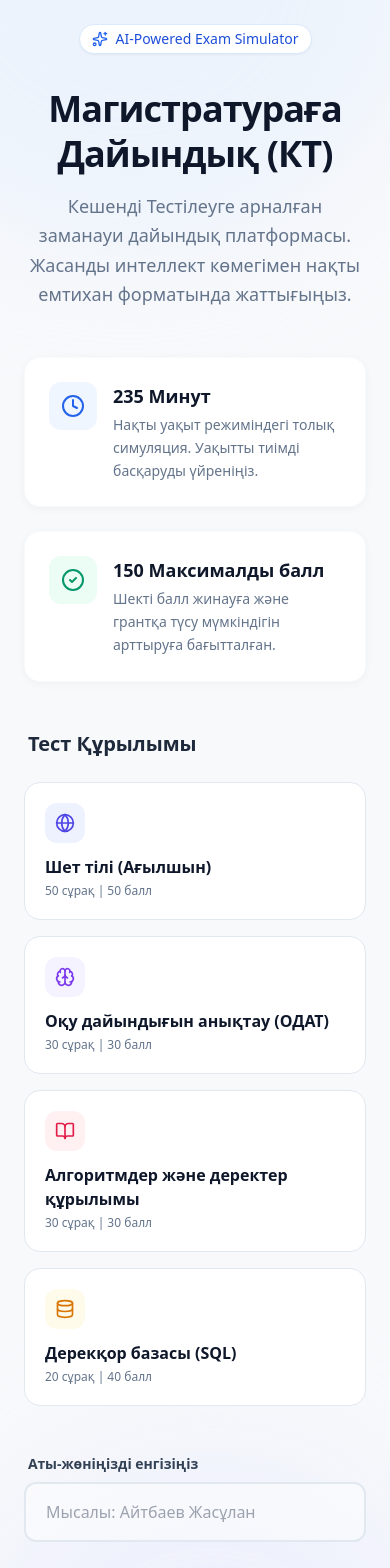
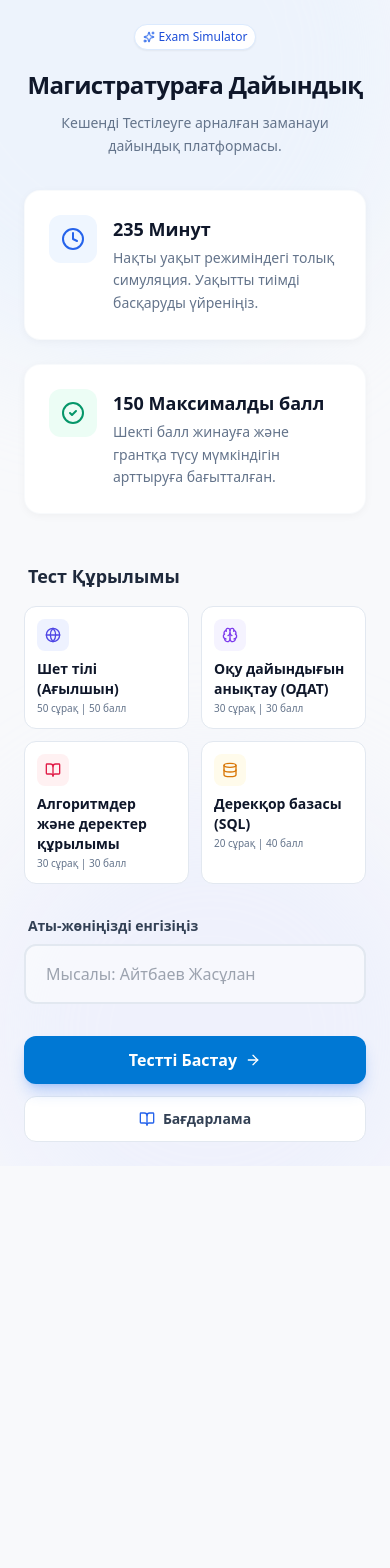
Before and after one commit to syrymkyrkynbay05-ai/magistracy-prep-ai, a React (Vite) app: page /home in a window 390 px wide. Shown: the top 1568 px of the page. After the commit the page ends 1166 px from the top, so only its background shows below. Built offline with nearby package versions, Linux system fonts and the light colour scheme.

Commit message:
feat: add mobile-responsive design for phone users

```diff
--- a/components/TestScreen.tsx
+++ b/components/TestScreen.tsx
@@ -151,17 +151,17 @@ const TestScreen: React.FC<TestScreenProps> = ({ questions, durationMinutes, onF
 
   return (
     <div className="flex flex-col h-screen bg-[#F8F9FB] font-sans overflow-hidden">
-      {/* 1. Full Width Top Header (Dark Blue) */}
-      <header className="bg-[#348FE2] h-[48px] flex items-center justify-between px-4 text-white shadow-md z-50 shrink-0">
-          <div className="flex items-center gap-4">
-              <Menu className="w-6 h-6 cursor-pointer opacity-90 hover:opacity-100" />
-              <div className="font-semibold text-sm md:text-base tracking-wide flex items-center gap-2">
+      {/* 1. Full Width Top Header (Dark Blue) - Mobile Responsive */}
+      <header className="bg-[#348FE2] h-[48px] md:h-[48px] flex items-center justify-between px-2 md:px-4 text-white shadow-md z-50 shrink-0">
+          <div className="flex items-center gap-2 md:gap-4">
+              <Menu className="w-5 h-5 md:w-6 md:h-6 cursor-pointer opacity-90 hover:opacity-100" />
+              <div className="font-semibold text-xs md:text-base tracking-wide flex items-center gap-2 truncate max-w-[120px] md:max-w-none">
                  <span>{userName || 'Пердеев Азамат'}</span>
               </div>
           </div>
           <button
               onClick={handleNextSubject}
-              className="bg-white text-[#348FE2] px-4 py-1 rounded-[3px] text-xs font-bold hover:bg-slate-50 transition shadow-sm uppercase tracking-tight"
+              className="bg-white text-[#348FE2] px-2 md:px-4 py-1 rounded-[3px] text-[10px] md:text-xs font-bold hover:bg-slate-50 transition shadow-sm uppercase tracking-tight whitespace-nowrap"
           >
               Келесі пән &gt;
           </button>
@@ -170,8 +170,8 @@ const TestScreen: React.FC<TestScreenProps> = ({ questions, durationMinutes, onF
       {/* 2. Main Layout (Sidebar + Content) */}
       <div className="flex flex-1 overflow-hidden">
 
-          {/* Sidebar (Left, Fixed Width, Color #56CCF2) */}
-          <div className="w-[100px] bg-[#56CCF2] flex flex-col items-center py-4 text-white border-r border-[#4DBBE0] z-40">
+          {/* Sidebar (Left, Fixed Width) - Hidden on Mobile */}
+          <div className="hidden md:flex w-[100px] bg-[#56CCF2] flex-col items-center py-4 text-white border-r border-[#4DBBE0] z-40">
               {/* Tools */}
               <div className="flex flex-col gap-4 w-full">
                   {tools.map((tool, index) => (
@@ -232,30 +232,31 @@ const TestScreen: React.FC<TestScreenProps> = ({ questions, durationMinutes, onF
               <div className="flex-1 overflow-y-auto bg-white p-4 md:px-8 md:py-6">
                   <div className="max-w-6xl mx-auto h-full flex flex-col">
 
-                      {/* Nav Bar */}
-                      <div className="flex items-center justify-between pb-4 border-b-2 border-slate-200 mb-6">
+                      {/* Nav Bar - Mobile Responsive */}
+                      <div className="flex flex-col md:flex-row items-center justify-between pb-4 border-b-2 border-slate-200 mb-4 md:mb-6 gap-3 md:gap-0">
                           <button
                               onClick={handlePrev}
                               disabled={currentIndex === 0}
-                              className="bg-[#3498DB] text-white px-5 py-2 rounded-[4px] text-sm font-bold shadow hover:bg-[#2980B9] disabled:opacity-50 disabled:shadow-none transition-colors"
+                              className="w-full md:w-auto bg-[#3498DB] text-white px-4 md:px-5 py-2 rounded-[4px] text-sm font-bold shadow hover:bg-[#2980B9] disabled:opacity-50 disabled:shadow-none transition-colors order-2 md:order-1"
                           >
-                              &lt; Алдыңғы сұрақ
+                              &lt; Алдыңғы
                           </button>
 
-                          <div className="text-center">
-                             <div className="text-lg font-bold text-slate-800 uppercase tracking-tight">
-                                Бөлім: {SUBJECTS[currentSubjectId].name}
+                          <div className="text-center order-1 md:order-2">
+                             <div className="text-sm md:text-lg font-bold text-slate-800 uppercase tracking-tight">
+                                {SUBJECTS[currentSubjectId].name}
                              </div>
+                             <span className="text-slate-500 font-semibold text-xs md:hidden">Сұрақ {currentIndex + 1}/{currentSubjectQuestions.length}</span>
                           </div>
 
-                          <div className="flex items-center gap-4">
-                              <span className="text-slate-500 font-semibold text-sm">Сұрақ № {currentIndex + 1}</span>
+                          <div className="flex items-center gap-2 md:gap-4 w-full md:w-auto order-3">
+                              <span className="hidden md:inline text-slate-500 font-semibold text-sm">Сұрақ № {currentIndex + 1}</span>
                               <button
                                   onClick={handleNext}
                                   disabled={currentIndex === currentSubjectQuestions.length - 1}
-                                  className="bg-[#3498DB] text-white px-6 py-2 rounded-[4px] text-sm font-bold shadow hover:bg-[#2980B9] disabled:opacity-50 disabled:shadow-none transition-colors"
+                                  className="flex-1 md:flex-none bg-[#3498DB] text-white px-4 md:px-6 py-2 rounded-[4px] text-sm font-bold shadow hover:bg-[#2980B9] disabled:opacity-50 disabled:shadow-none transition-colors"
                               >
-                                  Келесі сұрақ &gt;
+                                  Келесі &gt;
                               </button>
                           </div>
                       </div>
@@ -340,6 +341,26 @@ const TestScreen: React.FC<TestScreenProps> = ({ questions, durationMinutes, onF
         isOpen={showSolubilityTable}
         onClose={() => setShowSolubilityTable(false)}
       />
+
+      {/* Mobile Bottom Navigation - Only visible on mobile */}
+      <div className="md:hidden fixed bottom-0 left-0 right-0 bg-[#56CCF2] border-t border-[#4DBBE0] flex justify-around items-center py-2 px-1 z-50 safe-area-bottom">
+        <button onClick={() => setShowSections(true)} className="flex flex-col items-center text-white p-1">
+          <FileText className="w-5 h-5" />
+          <span className="text-[9px] mt-0.5">Бөлімдер</span>
+        </button>
+        <button onClick={() => setShowAnswerMap(true)} className="flex flex-col items-center text-white p-1">
+          <Map className="w-5 h-5" />
+          <span className="text-[9px] mt-0.5">Карта</span>
+        </button>
+        <button onClick={() => setShowCalculator(true)} className="flex flex-col items-center text-white p-1">
+          <Calculator className="w-5 h-5" />
+          <span className="text-[9px] mt-0.5">Есептеу</span>
+        </button>
+        <button onClick={handleFinish} className="flex flex-col items-center text-red-100 p-1">
+          <LogOut className="w-5 h-5" />
+          <span className="text-[9px] mt-0.5">Аяқтау</span>
+        </button>
+      </div>
     </div>
   );
 };
--- a/components/WelcomeScreen.tsx
+++ b/components/WelcomeScreen.tsx
@@ -29,17 +29,16 @@ const WelcomeScreen: React.FC<WelcomeScreenProps> = ({ onStart, isLoading, onVie
 
       <div className="max-w-5xl w-full">
         {/* Header Section */}
-        <div className="text-center mb-12 space-y-4">
-          <div className="inline-flex items-center px-3 py-1 bg-white border border-blue-100 rounded-full shadow-sm mb-4">
-            <Sparkles className="w-4 h-4 text-blue-600 mr-2" />
-            <span className="text-sm font-medium text-blue-700">AI-Powered Exam Simulator</span>
+        <div className="text-center mb-8 md:mb-12 space-y-3 md:space-y-4">
+          <div className="inline-flex items-center px-2 md:px-3 py-1 bg-white border border-blue-100 rounded-full shadow-sm mb-2 md:mb-4">
+            <Sparkles className="w-3 h-3 md:w-4 md:h-4 text-blue-600 mr-1 md:mr-2" />
+            <span className="text-xs md:text-sm font-medium text-blue-700">Exam Simulator</span>
           </div>
-          <h1 className="text-4xl md:text-5xl font-bold text-slate-900 tracking-tight leading-tight">
-            Магистратураға Дайындық (КТ)
+          <h1 className="text-2xl md:text-4xl lg:text-5xl font-bold text-slate-900 tracking-tight leading-tight">
+            Магистратураға Дайындық
           </h1>
-          <p className="text-lg text-slate-500 max-w-2xl mx-auto leading-relaxed">
+          <p className="text-sm md:text-lg text-slate-500 max-w-2xl mx-auto leading-relaxed px-4 md:px-0">
             Кешенді Тестілеуге арналған заманауи дайындық платформасы.
-            Жасанды интеллект көмегімен нақты емтихан форматында жаттығыңыз.
           </p>
         </div>
 
@@ -70,21 +69,21 @@ const WelcomeScreen: React.FC<WelcomeScreenProps> = ({ onStart, isLoading, onVie
         </div>
 
         {/* Subject Grid */}
-        <div className="mb-12">
-          <h2 className="text-xl font-semibold text-slate-800 mb-6 px-1">Тест Құрылымы</h2>
-          <div className="grid grid-cols-1 md:grid-cols-2 lg:grid-cols-4 gap-4">
+        <div className="mb-8 md:mb-12">
+          <h2 className="text-lg md:text-xl font-semibold text-slate-800 mb-4 md:mb-6 px-1">Тест Құрылымы</h2>
+          <div className="grid grid-cols-2 md:grid-cols-2 lg:grid-cols-4 gap-3 md:gap-4">
             {[
               { id: SubjectId.ENGLISH, icon: Globe, color: 'text-indigo-600', bg: 'bg-indigo-50' },
               { id: SubjectId.TGO, icon: Brain, color: 'text-violet-600', bg: 'bg-violet-50' },
               { id: SubjectId.ALGO, icon: BookOpen, color: 'text-rose-600', bg: 'bg-rose-50' },
               { id: SubjectId.DB, icon: Database, color: 'text-amber-600', bg: 'bg-amber-50' }
             ].map((item) => (
-              <div key={item.id} className="group bg-white p-5 rounded-2xl border border-slate-200 hover:border-blue-300 hover:shadow-md transition-all duration-200">
-                <div className={`${item.bg} w-10 h-10 rounded-xl flex items-center justify-center ${item.color} mb-3 group-hover:scale-110 transition-transform`}>
-                  <item.icon className="w-5 h-5" />
+              <div key={item.id} className="group bg-white p-3 md:p-5 rounded-xl md:rounded-2xl border border-slate-200 hover:border-blue-300 hover:shadow-md transition-all duration-200">
+                <div className={`${item.bg} w-8 h-8 md:w-10 md:h-10 rounded-lg md:rounded-xl flex items-center justify-center ${item.color} mb-2 md:mb-3 group-hover:scale-110 transition-transform`}>
+                  <item.icon className="w-4 h-4 md:w-5 md:h-5" />
                 </div>
-                <h4 className="font-semibold text-slate-900 mb-1">{SUBJECTS[item.id].name}</h4>
-                <p className="text-xs text-slate-500 font-medium">
+                <h4 className="font-semibold text-slate-900 mb-0.5 md:mb-1 text-sm md:text-base">{SUBJECTS[item.id].name}</h4>
+                <p className="text-[10px] md:text-xs text-slate-500 font-medium">
                   {SUBJECTS[item.id].totalQuestions} сұрақ | {SUBJECTS[item.id].maxScore} балл
                 </p>
               </div>
@@ -113,19 +112,19 @@ const WelcomeScreen: React.FC<WelcomeScreenProps> = ({ onStart, isLoading, onVie
 
         {/* CTA Section */}
         <div className="flex flex-col items-center">
-          <div className="flex flex-col sm:flex-row items-center gap-4">
+          <div className="flex flex-col sm:flex-row items-center gap-3 md:gap-4 w-full max-w-md mx-auto">
             <button
               onClick={handleStart}
               disabled={isLoading}
               className={`
-                relative group overflow-hidden rounded-xl px-10 py-4
-                bg-[#0078d4] text-white font-semibold text-lg shadow-lg shadow-blue-500/30
+                relative group overflow-hidden rounded-xl px-6 md:px-10 py-3 md:py-4 w-full sm:w-auto
+                bg-[#0078d4] text-white font-semibold text-base md:text-lg shadow-lg shadow-blue-500/30
                 transition-all duration-300 hover:shadow-blue-500/40 active:scale-[0.98]
                 disabled:opacity-70 disabled:cursor-wait
               `}
             >
               <div className="absolute inset-0 w-full h-full bg-gradient-to-r from-transparent via-white/10 to-transparent -translate-x-full group-hover:translate-x-full transition-transform duration-700 ease-in-out"></div>
-              <div className="flex items-center gap-3">
+              <div className="flex items-center justify-center gap-2 md:gap-3">
                 {isLoading ? (
                   <>
                     <svg className="animate-spin h-5 w-5 text-white/90" xmlns="http://www.w3.org/2000/svg" fill="none" viewBox="0 0 24 24">
@@ -137,7 +136,7 @@ const WelcomeScreen: React.FC<WelcomeScreenProps> = ({ onStart, isLoading, onVie
                 ) : (
                   <>
                     <span>Тестті Бастау</span>
-                    <ArrowRight className="w-5 h-5 group-hover:translate-x-1 transition-transform" />
+                    <ArrowRight className="w-4 h-4 md:w-5 md:h-5 group-hover:translate-x-1 transition-transform" />
                   </>
                 )}
               </div>
@@ -145,13 +144,12 @@ const WelcomeScreen: React.FC<WelcomeScreenProps> = ({ onStart, isLoading, onVie
 
             <button
               onClick={onViewProgram}
-              className="flex items-center gap-2 px-8 py-4 rounded-xl border border-slate-200 bg-white text-slate-700 font-semibold hover:bg-slate-50 transition-all active:scale-95"
+              className="flex items-center justify-center gap-2 px-6 md:px-8 py-3 md:py-4 rounded-xl border border-slate-200 bg-white text-slate-700 font-semibold hover:bg-slate-50 transition-all active:scale-95 w-full sm:w-auto"
             >
-              <BookOpen className="w-5 h-5 text-blue-600" />
-              <span>Бағдарламаны Көру</span>
+              <BookOpen className="w-4 h-4 md:w-5 md:h-5 text-blue-600" />
+              <span className="text-sm md:text-base">Бағдарлама</span>
             </button>
           </div>
-          <p className="mt-4 text-sm text-slate-400 font-medium">Gemini AI арқылы генерацияланады</p>
         </div>
       </div>
     </div>
--- /dev/null
+++ b/index.css
@@ -0,0 +1,71 @@
+/* Mobile-first responsive styles */
+
+/* Make sidebar collapsible on mobile */
+@media (max-width: 768px) {
+  /* Hide sidebar on mobile by default */
+  .sidebar-desktop {
+    display: none;
+  }
+
+  /* Mobile navigation */
+  .mobile-nav {
+    display: flex !important;
+  }
+
+  /* Reduce padding on mobile */
+  .mobile-padding {
+    padding: 0.75rem !important;
+  }
+
+  /* Question strip scrollable on mobile */
+  .question-strip {
+    overflow-x: auto;
+    -webkit-overflow-scrolling: touch;
+  }
+
+  /* Stack buttons vertically on mobile */
+  .button-group-mobile {
+    flex-direction: column;
+    gap: 0.5rem;
+  }
+
+  /* Full width buttons on mobile */
+  .button-mobile-full {
+    width: 100%;
+  }
+}
+
+/* Custom scrollbar for question strip */
+.custom-scrollbar::-webkit-scrollbar {
+  height: 6px;
+}
+.custom-scrollbar::-webkit-scrollbar-track {
+  background: transparent;
+}
+.custom-scrollbar::-webkit-scrollbar-thumb {
+  background: #9ca3af;
+  border-radius: 3px;
+}
+
+/* Touch-friendly tap targets */
+@media (max-width: 768px) {
+  button,
+  .tap-target {
+    min-height: 44px;
+    min-width: 44px;
+  }
+}
+
+/* Prevent horizontal scroll on mobile */
+html,
+body {
+  overflow-x: hidden;
+  max-width: 100vw;
+}
+
+/* Safe area insets for notched phones */
+@supports (padding: env(safe-area-inset-bottom)) {
+  .safe-area-bottom {
+    padding-bottom: env(safe-area-inset-bottom);
+  }
+}
```
